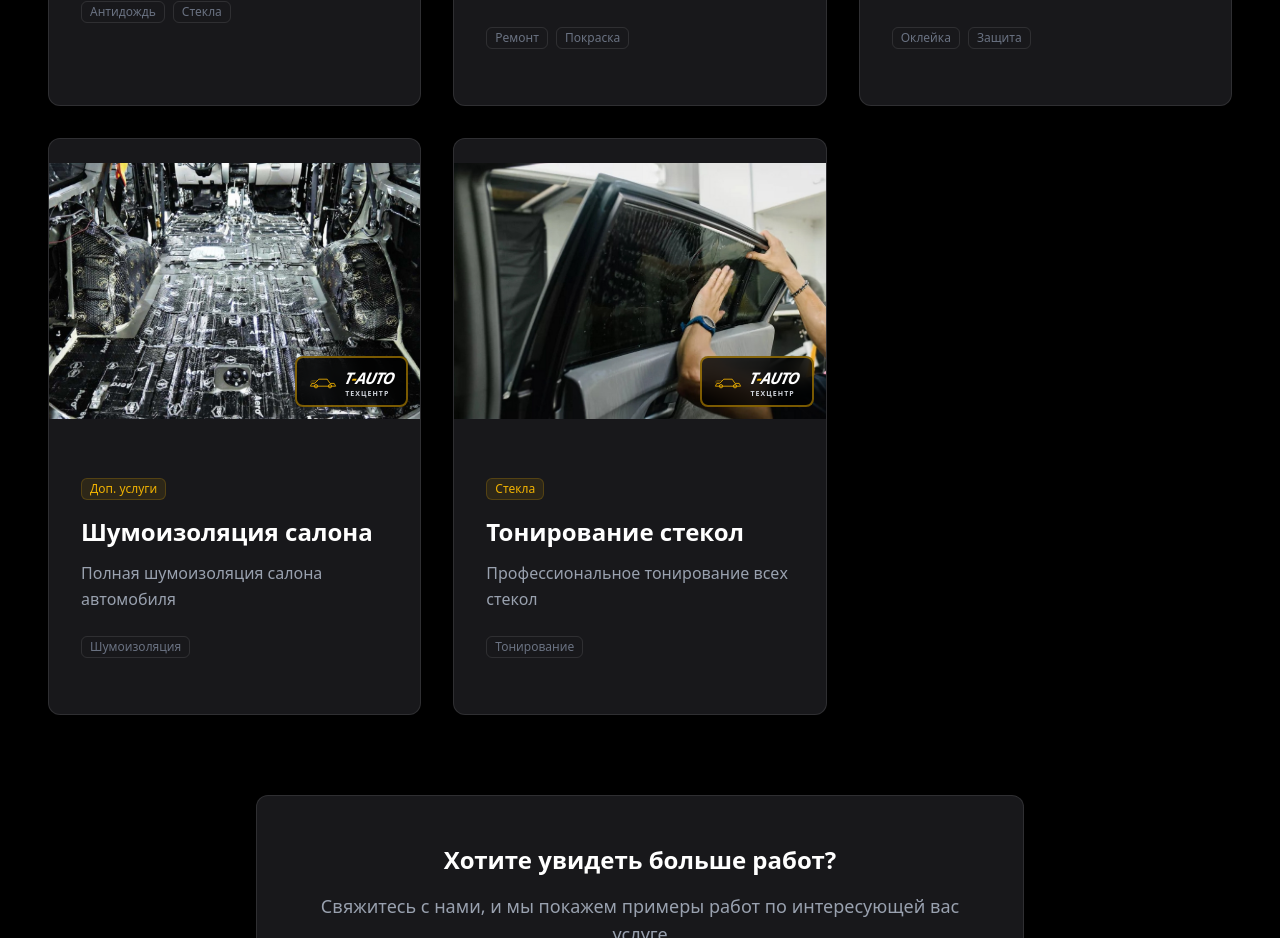
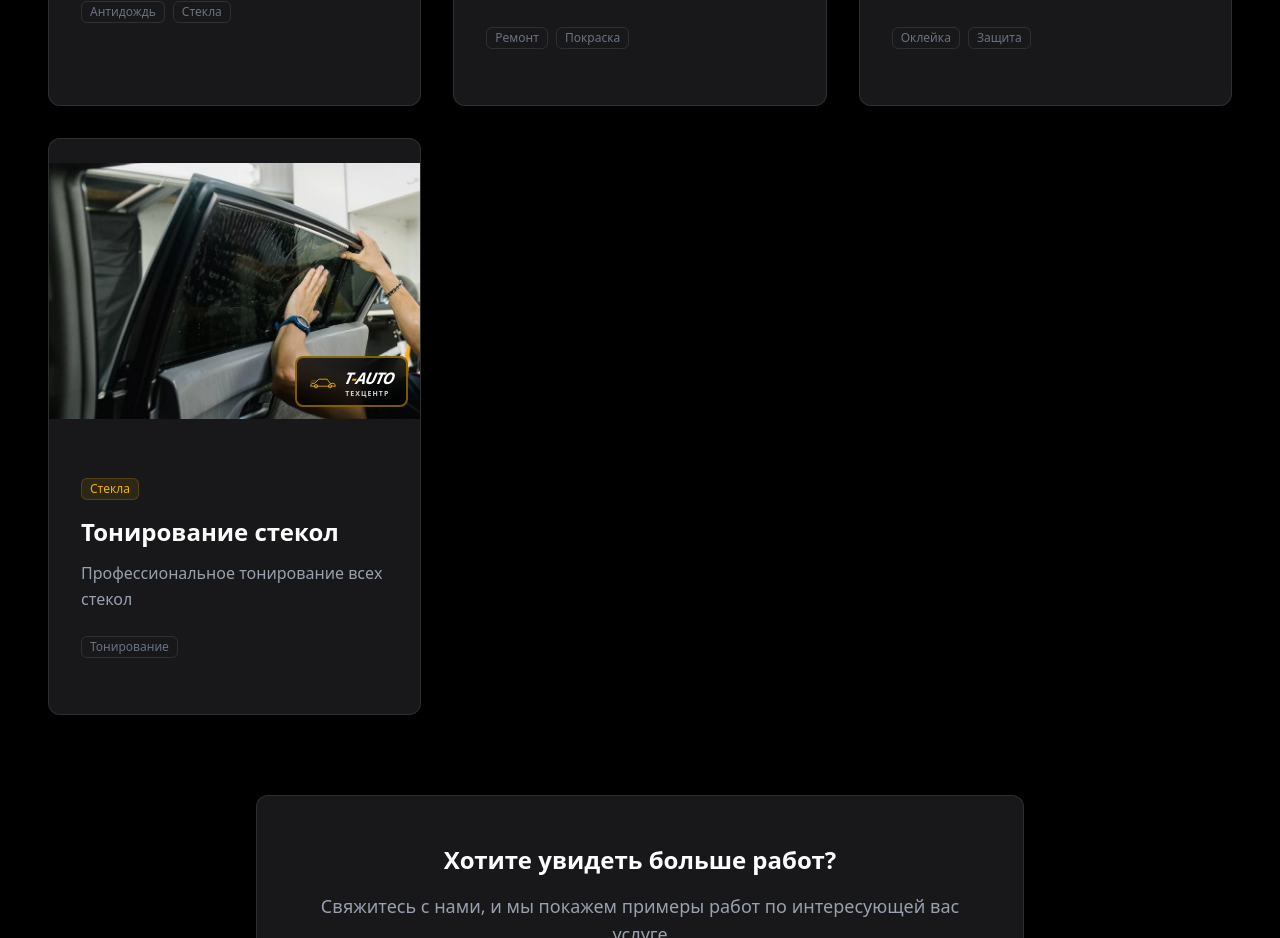
Before and after one commit to Stanislav361/t-auto, a Next.js app: page /portfolio in a window 1280 px wide. Shown: the part 1760-2698 px from the top of the page. Built offline with nearby package versions, Linux system fonts and the light colour scheme.

Commit message:
Remove sound insulation from portfolio

```diff
--- a/app/portfolio/page.tsx
+++ b/app/portfolio/page.tsx
@@ -76,15 +76,6 @@ export default function PortfolioPage() {
       tags: ["Оклейка", "Защита"],
       icon: <Film className="h-8 w-8" />,
       image: "/images/photo_2026-02-19_12-14-53.jpg"
-    },
-    {
-      id: 7,
-      category: "Доп. услуги",
-      title: "Шумоизоляция салона",
-      description: "Полная шумоизоляция салона автомобиля",
-      tags: ["Шумоизоляция"],
-      icon: <Volume2 className="h-8 w-8" />,
-      image: "/images/1111.jpg"
     },
     {
       id: 8,
--- a/lib/data/portfolio.json
+++ b/lib/data/portfolio.json
@@ -54,15 +54,6 @@
     "icon": "Film"
   },
   {
-    "id": 7,
-    "category": "Доп. услуги",
-    "title": "Шумоизоляция салона",
-    "description": "Полная шумоизоляция салона автомобиля",
-    "tags": ["Шумоизоляция"],
-    "image": "/images/1111.jpg",
-    "icon": "Volume2"
-  },
-  {
     "id": 8,
     "category": "Стекла",
     "title": "Тонирование стекол",
```
